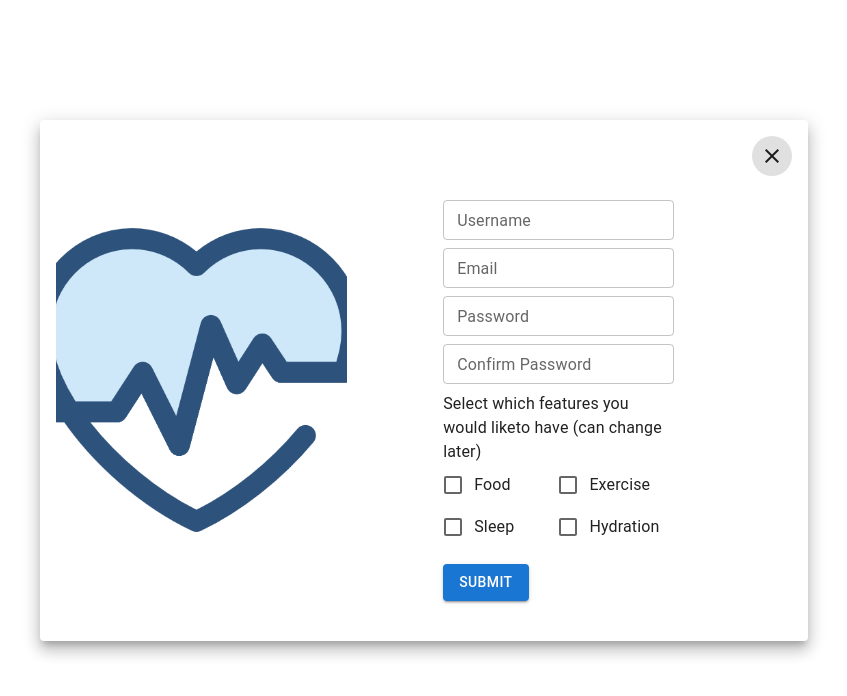
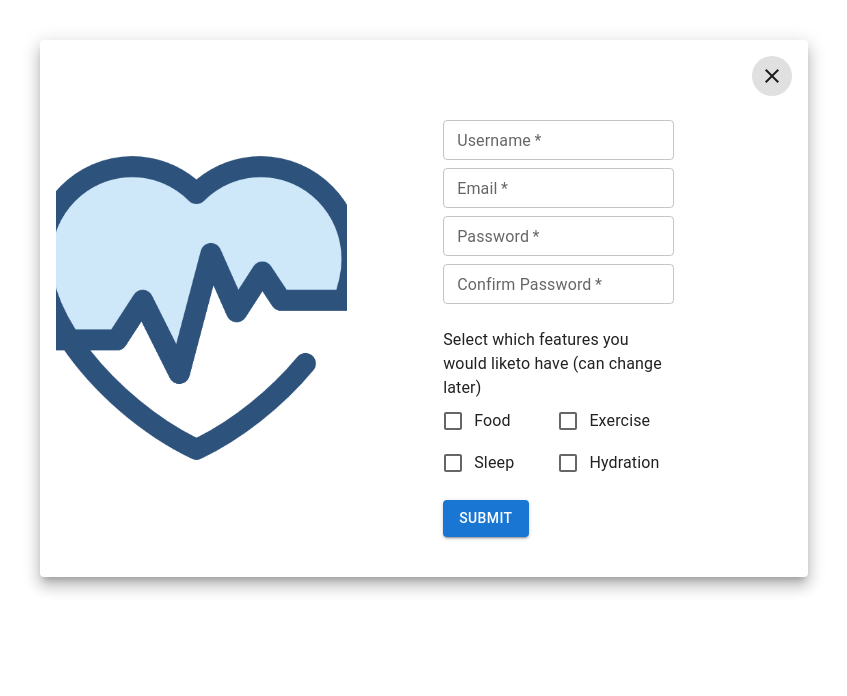
Before and after one commit to RastkoAmun/cmpt276-project, a React (Create React App) app in the folder frontend/: page /signup in a window 1280 px wide. Shown: the top 696 px of the page, without its empty margins (216-1063 px from the left). Built offline with nearby package versions, Linux system fonts and the light colour scheme; the HTML template or start-up script is replaced by a standard one.

Commit message:
feat: sign-up validation added
It will need some imporvements later

```diff
--- a/frontend/src/pages/SignUp.jsx
+++ b/frontend/src/pages/SignUp.jsx
@@ -1,12 +1,79 @@
 import React from 'react'
-import { Box, Button, Card, CardMedia, Checkbox, Fab, FormControlLabel, FormGroup, Grid, Stack, TextField, Typography } from '@mui/material'
+import { useState } from 'react'
+import {
+  Box,
+  Button,
+  Card,
+  CardMedia,
+  Checkbox,
+  Fab,
+  FormControlLabel,
+  FormGroup,
+  Grid,
+  Stack,
+  TextField,
+  Typography
+}
+  from '@mui/material'
 import { Link } from 'react-router-dom';
 import image from '../images/health.png'
 import CloseIcon from '@mui/icons-material/Close';
 
 const SignUp = () => {
+  const [username, setUserName] = useState('');
+  const [email, setEmail] = useState('');
+  const [password, setPassword] = useState('');
+  const [confPassword, setConfPassword] = useState('');
+
+  const [invalidUsername, setInvalidUsername] = useState(false);
+  const [invalidEmail, setInvalidEmail] = useState(false);
+  const [invalidPassword, setInvalidPassword] = useState(false);
+
+  const submit = () => {
+    let invUsername = false;
+    let invEmail = false;
+    let invPassword = false;
+
+    //Username validation
+    setInvalidUsername(false);
+    if (username === '') {
+      invUsername = true;
+      setInvalidUsername(true);
+    }
+
+    //Email validation
+    setInvalidEmail(false);
+    const emailRegex = /^[^\s@]+@[^\s@]+\.[^\s@]+$/;
+    if (!emailRegex.test(email)) {
+      invEmail = true;
+      setInvalidEmail(true);
+    }
+
+    //Password validation
+    setInvalidPassword(false);
+    const passwordRegex = /^(?=.*[A-Z])(?=.*\d)(?=.*[@$!%*?&])[A-Za-z\d@$!%*?&]{6,}$/;
+    if (!passwordRegex.test(password)) {
+      invPassword = true;
+      setInvalidPassword(true);
+    }
+
+    //Check if passwords are matching
+    if(password !== confPassword){
+      invPassword = true;
+      setInvalidPassword(true);
+    }
+
+    if (!invUsername && !invEmail && !invPassword) {
+      console.log(username);
+      console.log(email);
+      console.log(password);
+      console.log(confPassword);
+    }
+
+  }
+
   return (
-    <Box sx={{ display: 'flex', justifyContent: 'center' }} mt={15}>
+    <Box sx={{ display: 'flex', justifyContent: 'center' }} mt={5}>
       <Card
         elevation={10}
         sx={{
@@ -28,28 +95,58 @@ const SignUp = () => {
             width: '60%',
           }}>
           <Fab size='small' component={Link} to={'/'}
-            sx={{ boxShadow: 0, alignSelf: 'flex-end', marginRight: 2,
-            marginBottom: 3 }}>
+            sx={{
+              boxShadow: 0, alignSelf: 'flex-end', marginRight: 2,
+              marginBottom: 3
+            }}>
             <CloseIcon />
           </Fab>
           <Stack spacing={1} width='50%' ml={12}>
-            <TextField label="Username" variant="outlined"
-              size='small'
+            <TextField
+              type='text' label="Username" variant="outlined"
+              size='small' value={username}
+              onChange={(e) => { setUserName(e.target.value) }}
+              error={invalidUsername ? true : false}
+              helperText={invalidUsername && 'Please enter your username'}
+              required
             />
-            <TextField label="Email" variant="outlined"
-              size='small'
+            <TextField
+              type='email' label="Email" variant="outlined"
+              size='small' value={email}
+              onChange={(e) => { setEmail(e.target.value) }}
+              error={invalidEmail ? true : false}
+              helperText={invalidEmail && 'Please enter valid email'}
+              required
             />
-            <TextField label="Password" variant="outlined"
-              size='small'
+            <TextField
+              type='password' label="Password" variant="outlined"
+              size='small' value={password}
+              onChange={(e) => { setPassword(e.target.value) }}
+              error={invalidPassword ? true : false}
+              helperText={invalidPassword &&
+                <span>
+                  Please enter a valid password. Required:<br />
+                  - 6 characters<br />
+                  - 1 number<br />
+                  - 1 uppercase letter<br />
+                  - 1 symbol character
+                </span>
+              }
+              required
             />
-            <TextField label="Confirm Password" variant="outlined"
-              size='small'
+            <TextField
+              type='text' label="Confirm Password" variant="outlined"
+              size='small' value={confPassword}
+              onChange={(e) => { setConfPassword(e.target.value) }}
+              error={invalidPassword ? true : false}
+              helperText={invalidPassword && 'Password mismatch'}
+              required
             />
-            <Box mt={4}>
+            <Box pt={2}>
               <Typography>
                 Select which features you would liketo have (can change later)
               </Typography>
-              <FormGroup sx={{display: 'flex', justifyContent: 'center', mb: 2}}>
+              <FormGroup sx={{ display: 'flex', justifyContent: 'center', mb: 2 }}>
                 <Grid container>
                   <Grid item xs={6}>
                     <FormControlLabel
@@ -57,7 +154,7 @@ const SignUp = () => {
                   </Grid>
                   <Grid item xs={6}>
                     <FormControlLabel
-                    control={<Checkbox checked={false}  />} label="Exercise" />
+                      control={<Checkbox checked={false} />} label="Exercise" />
                   </Grid>
                   <Grid item xs={6}>
                     <FormControlLabel
@@ -71,6 +168,7 @@ const SignUp = () => {
               </FormGroup>
               {/* <Box sx={{ flexGrow: 1 }} /> */}
               <Button variant='contained' color='primary'
+                onClick={submit}
                 sx={{ mb: 5, display: 'flex' }}>
                 Submit
               </Button>
```
Lines whose indentation alone changed are shown as unchanged.
